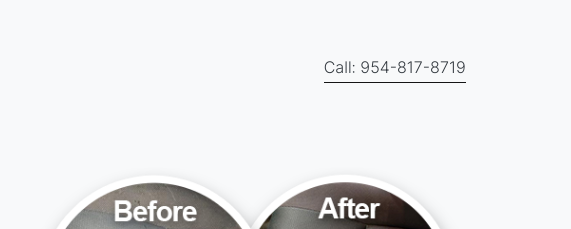
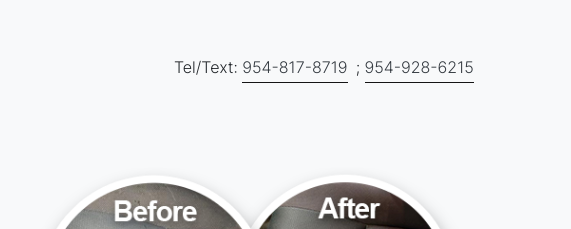
Before and after one commit to DorinX/johnyscarwash, a plain HTML site: page index.html in a window 1280 px wide. Shown: the top 229 px of the page, 709-1280 px from the left. Drawn offline with Linux system fonts and the light colour scheme.

Commit message:
Added another phone number

```diff
--- a/index.html
+++ b/index.html
@@ -94,8 +94,12 @@
           </li>
         </ul>
         <span>
+          Tel/Text:
           <a href="tel:9548178719" aria-label="Call Johny" class="link-dark pb-1 link-fancy me-2">
-            Call: 954-817-8719
+            954-817-8719</a>;
+          <a href="tel:9549286215" aria-label="Call Johny" class="link-dark pb-1 link-fancy me-2">
+            954-928-6215</a>
+
         </span>
         </a>
       </div>
@@ -117,7 +121,7 @@
               Whether you need your vehicle to be brought back to life or you simply want to keep its
               splendid appearance, rest assured and let us take care of your auto detailing needs.<br />
               We offer on site auto detailing in Miami-Dade and Broward area at the best prices.<br />
-              Please call Johny at 954-817-8719<br />
+              Please call or text Johny at 954-817-8719 or 954-928-6215.
             </p>
           </div>
         </div>
@@ -281,7 +285,8 @@
               We are available 7 days a week from 7am-6pm. We travel to any location in Broward county at no additional
               cost to you.
               Contact us anytime to schedule your service.</p>
-            <h3 class="display-6" data-aos="fade-left" data-aos-delay="400">&#9990; 954-817-8719</h3>
+            <h3 class="display-6" data-aos="fade-left" data-aos-delay="400">&#9990; 954-817-8719 </h3>
+            <h3 class="display-6" data-aos="fade-left" data-aos-delay="400">&#9990; 954-928-6215 </h3>
           </div>
           <div class="col-lg-6">
             <div class="row gx-5 d-flex">
```
